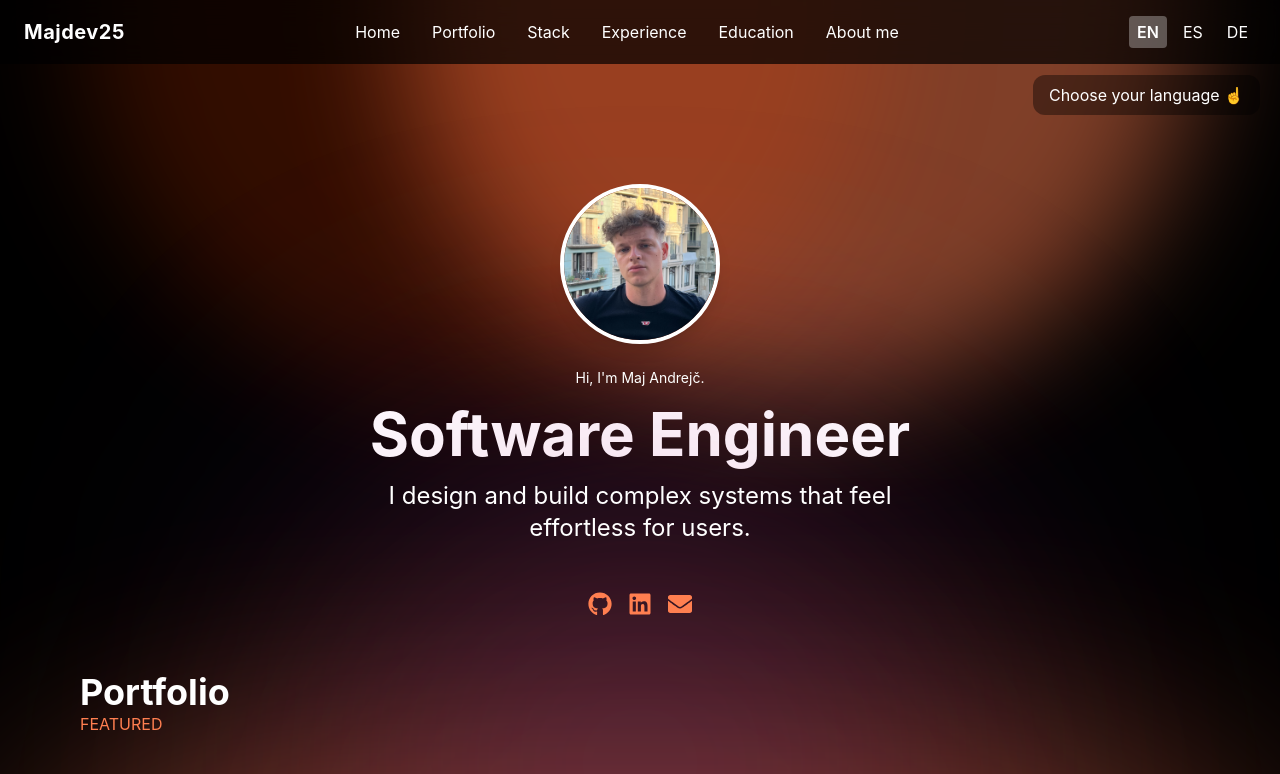
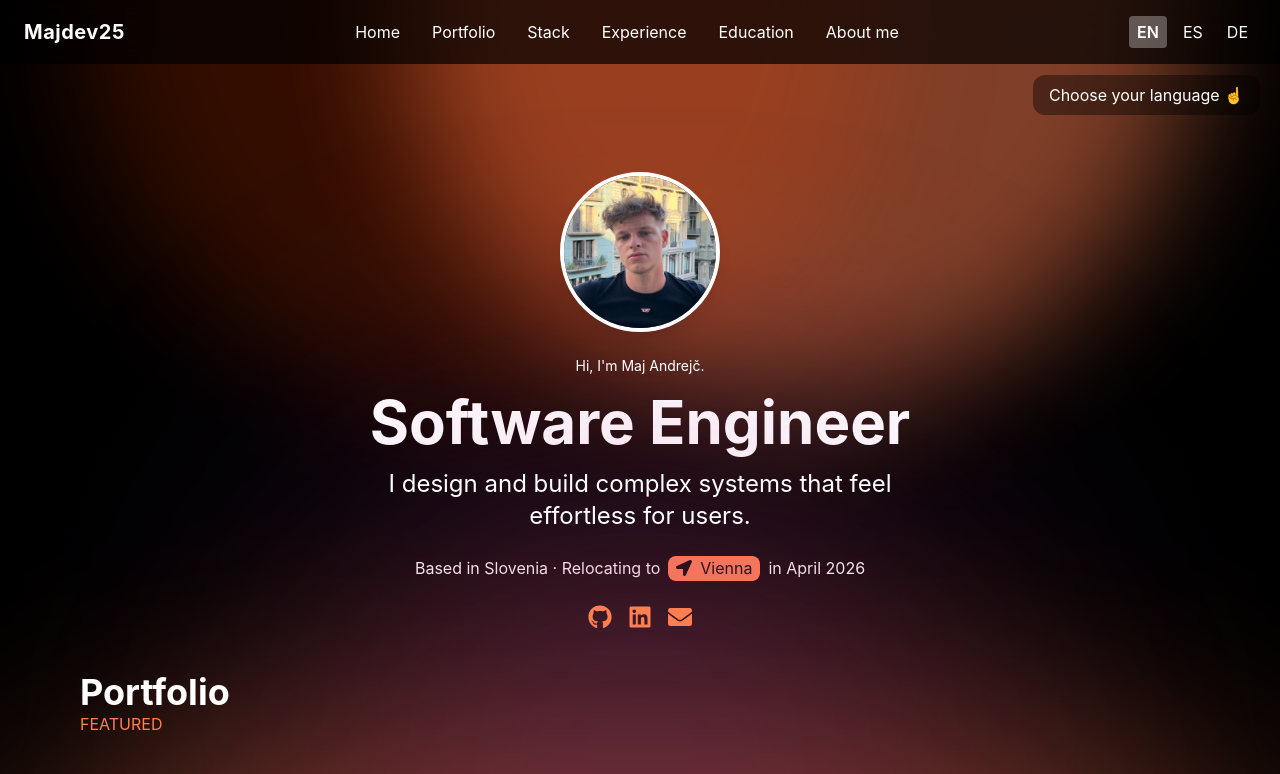
Before and after one commit to majdev25/majdev25-website, a React (Create React App) app: page / in a window 1280 px wide. Shown: the top 774 px of the page. Built offline with nearby package versions, Linux system fonts and the light colour scheme.

Commit message:
Location

```diff
--- a/src/i18n.js
+++ b/src/i18n.js
@@ -21,6 +21,11 @@ i18n.use(initReactI18next).init({
             subtitle:
               "I design and build complex systems that feel effortless for users.",
             viewWork: "View My Work",
+            location: {
+              l1: "Based in Slovenia · Relocating to",
+              l2: "Vienna",
+              l3: "in April 2026",
+            },
           },
           portfolio: {
             title: "Portfolio",
@@ -98,6 +103,11 @@ i18n.use(initReactI18next).init({
             subtitle:
               "Creo y desarrollo sistemas complejos que funcionan de manera sencilla para el usuario.",
             viewWork: "Ver mi trabajo",
+            location: {
+              l1: "Con base en Eslovenia · Traslado a",
+              l2: "Viena",
+              l3: "en abril de 2026",
+            },
           },
           portfolio: {
             title: "Portafolio",
@@ -175,6 +185,11 @@ i18n.use(initReactI18next).init({
             subtitle:
               "Ich entwerfe und entwickle komplexe Systeme, die sich für Nutzer mühelos anfühlen.",
             viewWork: "Meine Arbeiten ansehen",
+            location: {
+              l1: "Standort Slowenien · Umzug nach",
+              l2: "Wien",
+              l3: "ab April 2026",
+            },
           },
           portfolio: {
             title: "Portfolio",
--- a/src/views/Sections/HeroSection.js
+++ b/src/views/Sections/HeroSection.js
@@ -4,6 +4,7 @@ import {
   FaEnvelope,
   FaCode,
   FaCodeBranch,
+  FaLocationArrow,
 } from "react-icons/fa";
 import profileImg from "../../assets/profile-small.png";
 import { useTranslation } from "react-i18next";
@@ -49,6 +50,19 @@ function HeroSection() {
       <p className="text-lg md:text-2xl mb-6 max-w-xl z-10 animate-slide-in opacity-0 [animation-delay:0.1s]">
         {t("homepage.hero.subtitle")}
       </p>
+      <div className="flex flex-wrap gap-2 items-center justify-center">
+        <span className="whitespace-nowrap">
+          {t("homepage.hero.location.l1")}
+        </span>
+
+        <span className="inline-flex items-center gap-2 bg-coral rounded-lg text-black py-[0.5px] px-[8px] whitespace-nowrap">
+          <FaLocationArrow /> {t("homepage.hero.location.l2")}
+        </span>
+
+        <span className="whitespace-nowrap">
+          {t("homepage.hero.location.l3")}
+        </span>
+      </div>
       <div className="flex gap-4 mt-6 animate-slide-in opacity-0 [animation-delay:0.5s] z-10 relative">
         <a
           href="https://github.com/majdev25"
```
